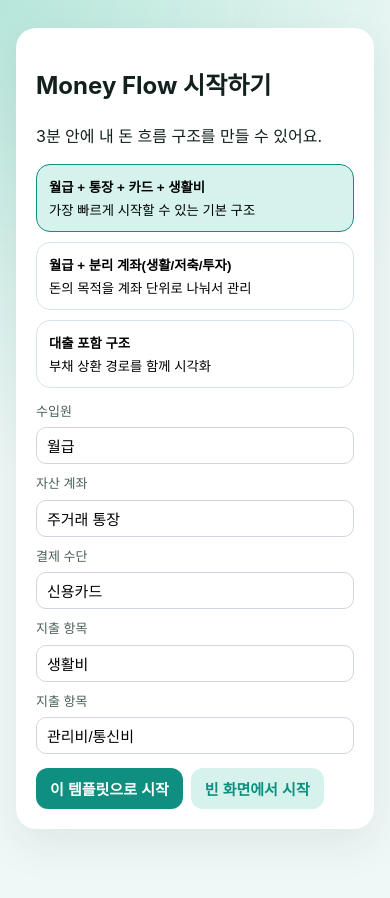
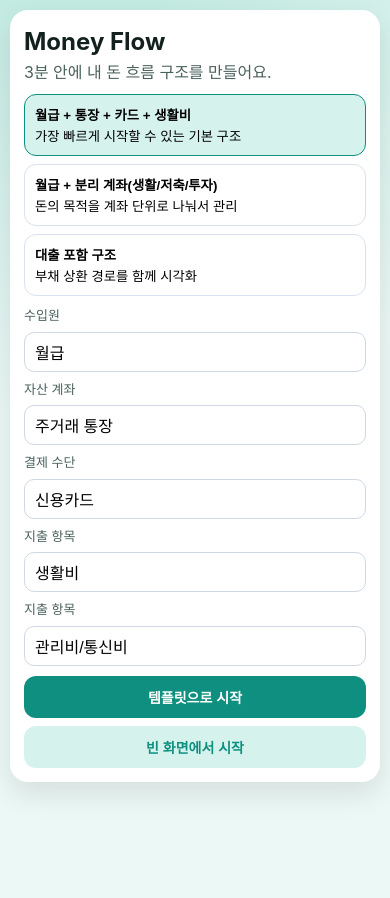
Before and after one commit to yapyeongdong-pedri/moneyflow_appintoss, a React (Vite) app: page / in a window 390 px wide. Shown: the top 898 px of the page. Built offline with nearby package versions, Linux system fonts and the light colour scheme; what reactflow would draw is missing.

Commit message:
feat: redesign app with mobile-first UX layout

```diff
--- a/src/App.tsx
+++ b/src/App.tsx
@@ -1,4 +1,4 @@
-import { useCallback, useEffect, useMemo, useState } from 'react';
+import { type ReactNode, useCallback, useEffect, useMemo, useState } from 'react';
 import ReactFlow, {
   Background,
   Connection,
@@ -12,7 +12,7 @@ import ReactFlow, {
 } from 'reactflow';
 import { BannerAdWrapper } from './ads/BannerAdWrapper';
 import { getBannerAdGroupId } from './ads/adConstants';
-import { templates, createEmptyGraph } from './app/onboarding/templates';
+import { createEmptyGraph, templates } from './app/onboarding/templates';
 import { exportGraphPng, shareGraph } from './app/share/share';
 import {
   addEdge,
@@ -70,9 +70,7 @@ function FlowShapeNode(props: NodeProps<FlowNodeData>) {
   );
 }
 
-const nodeTypes = {
-  flowShape: FlowShapeNode
-};
+const nodeTypes = { flowShape: FlowShapeNode };
 
 function Onboarding({ onComplete }: { onComplete: (graph: FlowGraph) => void }) {
   const [selectedTemplateId, setSelectedTemplateId] = useState<string>(templates[0].id);
@@ -95,15 +93,11 @@ function Onboarding({ onComplete }: { onComplete: (graph: FlowGraph) => void })
     onComplete(graph);
   };
 
-  const startEmpty = () => {
-    onComplete(createEmptyGraph());
-  };
-
   return (
     <section className="onboarding">
-      <h1>Money Flow 시작하기</h1>
-      <p>3분 안에 내 돈 흐름 구조를 만들 수 있어요.</p>
-      <div className="template-grid">
+      <h1>Money Flow</h1>
+      <p className="muted">3분 안에 내 돈 흐름 구조를 만들어요.</p>
+      <div className="template-list">
         {templates.map((template) => (
           <button
             key={template.id}
@@ -116,7 +110,7 @@ function Onboarding({ onComplete }: { onComplete: (graph: FlowGraph) => void })
           </button>
         ))}
       </div>
-      <div className="rename-grid">
+      <div className="rename-list">
         {preview.nodes.map((node) => (
           <label key={node.id}>
             {NODE_TYPE_LABEL[node.type]}
@@ -130,9 +124,9 @@ function Onboarding({ onComplete }: { onComplete: (graph: FlowGraph) => void })
       </div>
       <div className="onboarding-actions">
         <button type="button" className="btn btn-primary" onClick={startTemplate}>
-          이 템플릿으로 시작
+          템플릿으로 시작
         </button>
-        <button type="button" className="btn btn-weak" onClick={startEmpty}>
+        <button type="button" className="btn btn-weak" onClick={() => onComplete(createEmptyGraph())}>
           빈 화면에서 시작
         </button>
       </div>
@@ -145,19 +139,46 @@ type Selection =
   | { kind: 'edge'; value: FlowEdge }
   | { kind: 'none' };
 
+function BottomSheet({
+  open,
+  title,
+  onClose,
+  children
+}: {
+  open: boolean;
+  title: string;
+  onClose: () => void;
+  children: ReactNode;
+}) {
+  if (!open) return null;
+  return (
+    <div className="sheet-overlay" role="presentation" onClick={onClose}>
+      <section className="sheet" role="dialog" aria-modal="true" onClick={(event) => event.stopPropagation()}>
+        <header className="sheet-header">
+          <strong>{title}</strong>
+          <button type="button" className="btn btn-weak" onClick={onClose}>
+            닫기
+          </button>
+        </header>
+        <div className="sheet-body">{children}</div>
+      </section>
+    </div>
+  );
+}
+
 function AppBody() {
   const [history, setHistory] = useState<GraphHistoryState | null>(null);
   const [selection, setSelection] = useState<Selection>({ kind: 'none' });
   const [newNodeName, setNewNodeName] = useState('');
   const [newNodeType, setNewNodeType] = useState<NodeType>('expense_category');
   const [message, setMessage] = useState('');
+  const [composerOpen, setComposerOpen] = useState(false);
+  const [detailOpen, setDetailOpen] = useState(false);
   const [deleteConfirm, setDeleteConfirm] = useState(false);
 
   useEffect(() => {
     const loaded = loadGraph();
-    if (loaded) {
-      setHistory(createHistory(loaded));
-    }
+    if (loaded) setHistory(createHistory(loaded));
   }, []);
 
   useEffect(() => {
@@ -190,10 +211,6 @@ function AppBody() {
     }));
   }, [graph]);
 
-  const initFromTemplateNodes = (graphToStart: FlowGraph) => {
-    setHistory(createHistory(graphToStart));
-  };
-
   const cycleTheme = () => {
     if (!history) return;
     const order: ThemeName[] = ['calm-mint', 'deep-ocean', 'warm-sand'];
@@ -208,11 +225,12 @@ function AppBody() {
       const next = addNode(history, {
         type: newNodeType,
         name: newNodeName,
-        x: 120 + Math.round(Math.random() * 300),
-        y: 120 + Math.round(Math.random() * 200)
+        x: 120 + Math.round(Math.random() * 240),
+        y: 100 + Math.round(Math.random() * 320)
       });
       setHistory(next);
       setNewNodeName('');
+      setComposerOpen(false);
       setMessage('노드를 추가했어요.');
     } catch (error) {
       setMessage((error as Error).message);
@@ -268,7 +286,7 @@ function AppBody() {
   if (!history) {
     return (
       <main className="app-shell theme-calm-mint">
-        <Onboarding onComplete={initFromTemplateNodes} />
+        <Onboarding onComplete={(graphToStart) => setHistory(createHistory(graphToStart))} />
       </main>
     );
   }
@@ -276,16 +294,16 @@ function AppBody() {
   return (
     <main className={`app-shell ${themeClass}`}>
       <header className="topbar">
-        <div>
+        <div className="brand">
           <h1>Money Flow</h1>
-          <p className="env-badge">{env.toUpperCase()}</p>
+          <span className="env-badge">{env.toUpperCase()}</span>
         </div>
         <div className="top-actions">
           <button type="button" className="btn btn-weak" onClick={cycleTheme}>
-            테마: {THEMES[history.present.settings.theme].title}
+            테마
           </button>
           <button type="button" className="btn btn-weak" onClick={handleExport}>
-            PNG 저장
+            PNG
           </button>
           <button type="button" className="btn btn-primary" onClick={handleShare}>
             공유
@@ -293,8 +311,7 @@ function AppBody() {
         </div>
       </header>
 
-      <section className="layout">
-        <div className="canvas-wrap" id="flow-canvas">
+      <section className="canvas-wrap" id="flow-canvas">
         <ReactFlow
           nodes={rfNodes}
           edges={rfEdges}
@@ -302,12 +319,16 @@ function AppBody() {
           onConnect={onConnect}
           onNodeClick={(_, node) => {
             const selected = history.present.nodes.find((item) => item.id === node.id);
-              if (selected) setSelection({ kind: 'node', value: selected });
+            if (!selected) return;
+            setSelection({ kind: 'node', value: selected });
+            setDetailOpen(true);
           }}
           onNodeDragStop={(_, node) => applyNodePosition(node.id, node.position.x, node.position.y)}
           onEdgeClick={(_, edge) => {
             const selected = history.present.edges.find((item) => item.id === edge.id);
-              if (selected) setSelection({ kind: 'edge', value: selected });
+            if (!selected) return;
+            setSelection({ kind: 'edge', value: selected });
+            setDetailOpen(true);
           }}
           fitView
         >
@@ -315,8 +336,30 @@ function AppBody() {
           <MiniLegend />
           <Controls />
         </ReactFlow>
-          <section className="composer">
-            <h3>빠른 추가</h3>
+      </section>
+
+      <div className="fab-dock">
+        <button type="button" className="btn btn-weak" onClick={() => setHistory(undo(history))}>
+          실행취소
+        </button>
+        <button type="button" className="btn btn-weak" onClick={() => setHistory(redo(history))}>
+          다시실행
+        </button>
+        <button type="button" className="btn btn-primary" onClick={() => setComposerOpen(true)}>
+          노드 추가
+        </button>
+        <button
+          type="button"
+          className="btn btn-weak"
+          disabled={selection.kind === 'none'}
+          onClick={() => setDetailOpen(true)}
+        >
+          선택 상세
+        </button>
+      </div>
+
+      <BottomSheet open={composerOpen} title="빠른 노드 추가" onClose={() => setComposerOpen(false)}>
+        <div className="sheet-form">
           <label>
             타입
             <select value={newNodeType} onChange={(event) => setNewNodeType(event.target.value as NodeType)}>
@@ -332,30 +375,21 @@ function AppBody() {
             <input
               value={newNodeName}
               onChange={(event) => setNewNodeName(event.target.value)}
+              placeholder="예: 생활비 통장"
               maxLength={30}
-                placeholder="예: 카카오뱅크 생활비 통장"
             />
           </label>
           <button type="button" className="btn btn-primary" onClick={handleAddNode}>
-              노드 추가
-            </button>
-            <div className="undo-redo">
-              <button type="button" className="btn btn-weak" onClick={() => setHistory(undo(history))}>
-                실행취소
-              </button>
-              <button type="button" className="btn btn-weak" onClick={() => setHistory(redo(history))}>
-                다시실행
+            추가
           </button>
         </div>
-          </section>
-        </div>
+      </BottomSheet>
 
-        <aside className="panel">
-          <h3>상세 패널</h3>
-          {selection.kind === 'none' && <p>노드나 연결선을 누르면 상세 정보가 보여요.</p>}
+      <BottomSheet open={detailOpen && selection.kind !== 'none'} title="선택 상세" onClose={() => setDetailOpen(false)}>
+        {selection.kind === 'none' && <p className="muted">노드나 연결선을 눌러 선택해 주세요.</p>}
 
         {selection.kind === 'node' && (
-            <div className="detail-card">
+          <div className="sheet-form">
             <p>타입: {NODE_TYPE_LABEL[selection.value.type]}</p>
             <label>
               이름
@@ -367,7 +401,6 @@ function AppBody() {
                 }}
               />
             </label>
-              <div className="panel-actions">
             <button
               type="button"
               className="btn btn-primary"
@@ -375,7 +408,8 @@ function AppBody() {
                 try {
                   const next = updateNode(history, selection.value.id, { name: selection.value.name });
                   setHistory(next);
-                      setMessage('노드 정보를 저장했어요.');
+                  setMessage('노드를 저장했어요.');
+                  setDetailOpen(false);
                 } catch (error) {
                   setMessage((error as Error).message);
                 }
@@ -384,12 +418,11 @@ function AppBody() {
               저장
             </button>
             <button type="button" className="btn btn-danger" onClick={() => setDeleteConfirm(true)}>
-                  삭제
+              노드 삭제
             </button>
-              </div>
             {deleteConfirm && (
               <div className="confirm-box">
-                  <p>연결된 엣지도 함께 삭제됩니다.</p>
+                <p>연결된 엣지도 함께 삭제돼요.</p>
                 <button
                   type="button"
                   className="btn btn-danger"
@@ -397,6 +430,7 @@ function AppBody() {
                     setHistory(removeNode(history, selection.value.id));
                     setSelection({ kind: 'none' });
                     setDeleteConfirm(false);
+                    setDetailOpen(false);
                   }}
                 >
                   삭제 진행
@@ -410,10 +444,10 @@ function AppBody() {
         )}
 
         {selection.kind === 'edge' && (
-            <div className="detail-card">
+          <div className="sheet-form">
             <p>타입: {EDGE_TYPE_LABEL[selection.value.type]}</p>
-              <p>
-                유효 연결:
+            <p className="muted">
+              연결 규칙:
               {(() => {
                 const source = history.present.nodes.find((node) => node.id === selection.value.sourceId);
                 const target = history.present.nodes.find((node) => node.id === selection.value.targetId);
@@ -455,7 +489,6 @@ function AppBody() {
                 }
               />
             </label>
-              <div className="panel-actions">
             <button
               type="button"
               className="btn btn-primary"
@@ -468,7 +501,8 @@ function AppBody() {
                       active: selection.value.active
                     })
                   );
-                      setMessage('엣지 정보를 저장했어요.');
+                  setMessage('엣지를 저장했어요.');
+                  setDetailOpen(false);
                 } catch (error) {
                   setMessage((error as Error).message);
                 }
@@ -482,15 +516,14 @@ function AppBody() {
               onClick={() => {
                 setHistory(removeEdge(history, selection.value.id));
                 setSelection({ kind: 'none' });
+                setDetailOpen(false);
               }}
             >
-                  삭제
+              엣지 삭제
             </button>
           </div>
-            </div>
         )}
-        </aside>
-      </section>
+      </BottomSheet>
 
       {message && <div className="toast">{message}</div>}
 
--- a/src/styles.css
+++ b/src/styles.css
@@ -7,130 +7,204 @@
   box-sizing: border-box;
 }
 
+html,
+body,
+#root {
+  margin: 0;
+  width: 100%;
+  min-height: 100%;
+}
+
 body {
-  margin: 0;
-  background: #f7fafc;
-  color: #13161a;
+  background: #f4f6fa;
+  color: #111827;
 }
 
 .app-shell {
   min-height: 100dvh;
   display: flex;
   flex-direction: column;
-  background: radial-gradient(circle at 0% 0%, var(--bg-soft), transparent 45%), linear-gradient(180deg, var(--bg-main), var(--bg-main));
+  padding-bottom: calc(220px + env(safe-area-inset-bottom));
+  background: radial-gradient(circle at 20% -20%, var(--bg-soft), transparent 50%), var(--bg-main);
   color: var(--text-primary);
-  padding-bottom: 108px;
 }
 
 .theme-calm-mint {
-  --bg-main: #eff8f6;
-  --bg-soft: #b6e6da;
+  --bg-main: #ecf8f5;
+  --bg-soft: #aee4d8;
   --panel: #ffffff;
   --accent: #0f8f7f;
   --accent-weak: #d6f2ec;
-  --text-primary: #12211e;
-  --text-muted: #49605a;
+  --text-primary: #13211e;
+  --text-muted: #4b615c;
   --danger: #d14343;
 }
 
 .theme-deep-ocean {
-  --bg-main: #ecf3fb;
-  --bg-soft: #b7d4f7;
+  --bg-main: #edf4fc;
+  --bg-soft: #b8d5f7;
   --panel: #ffffff;
-  --accent: #1e5ea9;
+  --accent: #1f5ea9;
   --accent-weak: #dce9fb;
-  --text-primary: #14263e;
-  --text-muted: #50657f;
-  --danger: #c23939;
+  --text-primary: #162740;
+  --text-muted: #5a6f86;
+  --danger: #c53a3a;
 }
 
 .theme-warm-sand {
-  --bg-main: #fdf6ed;
-  --bg-soft: #f7ddbc;
+  --bg-main: #fdf5eb;
+  --bg-soft: #f6dab6;
   --panel: #ffffff;
-  --accent: #b66522;
-  --accent-weak: #fbead7;
-  --text-primary: #3d2b1e;
-  --text-muted: #6e5746;
-  --danger: #b93535;
+  --accent: #b76521;
+  --accent-weak: #fbe9d4;
+  --text-primary: #3d2a1d;
+  --text-muted: #6d5947;
+  --danger: #be3535;
 }
 
 .topbar {
+  position: sticky;
+  top: 0;
+  z-index: 20;
   display: flex;
+  align-items: center;
   justify-content: space-between;
-  align-items: flex-start;
-  gap: 12px;
-  padding: 16px;
+  gap: 8px;
+  padding: 10px 12px;
+  backdrop-filter: blur(8px);
+  background: rgba(255, 255, 255, 0.78);
+  border-bottom: 1px solid rgba(0, 0, 0, 0.06);
+}
+
+.brand {
+  display: flex;
+  flex-direction: column;
+  gap: 3px;
 }
 
 .topbar h1 {
   margin: 0;
-  font-size: 26px;
+  font-size: 19px;
+  line-height: 1.2;
 }
 
 .env-badge {
   display: inline-flex;
-  margin: 6px 0 0;
+  align-self: flex-start;
+  border-radius: 999px;
   padding: 2px 8px;
-  border-radius: 999px;
-  font-size: 12px;
+  font-size: 11px;
   color: var(--accent);
   background: var(--accent-weak);
 }
 
 .top-actions {
   display: flex;
-  gap: 8px;
-  flex-wrap: wrap;
-  justify-content: flex-end;
-}
-
-.layout {
-  display: grid;
-  grid-template-columns: minmax(0, 1fr) 320px;
-  gap: 12px;
-  padding: 0 16px;
+  gap: 6px;
 }
 
 .canvas-wrap {
-  position: relative;
-  height: calc(100dvh - 220px);
-  min-height: 560px;
-  border-radius: 20px;
+  flex: 1;
+  margin: 10px 10px 0;
+  border-radius: 18px;
   overflow: hidden;
   background: var(--panel);
-  box-shadow: 0 16px 44px rgba(20, 34, 56, 0.08);
+  box-shadow: 0 12px 28px rgba(17, 24, 39, 0.1);
+  min-height: calc(100dvh - 310px);
 }
 
-.panel {
-  background: var(--panel);
-  border-radius: 20px;
-  padding: 16px;
-  box-shadow: 0 16px 44px rgba(20, 34, 56, 0.08);
+.legend {
+  position: absolute;
+  left: 8px;
+  bottom: 8px;
+  z-index: 8;
+  font-size: 11px;
+  border-radius: 10px;
+  padding: 6px 8px;
+  background: rgba(255, 255, 255, 0.88);
+  border: 1px solid rgba(0, 0, 0, 0.06);
 }
 
-.panel h3 {
-  margin-top: 0;
+.legend ul {
+  margin: 4px 0 0;
+  padding-left: 14px;
 }
 
-.detail-card,
-.composer {
+.fab-dock {
+  position: fixed;
+  left: 10px;
+  right: 10px;
+  bottom: calc(114px + env(safe-area-inset-bottom));
+  z-index: 18;
+  display: grid;
+  grid-template-columns: 1fr 1fr;
+  gap: 8px;
+}
+
+.btn {
+  border: none;
+  border-radius: 12px;
+  font-size: 14px;
+  font-weight: 700;
+  padding: 11px 12px;
+  cursor: pointer;
+}
+
+.btn:disabled {
+  opacity: 0.45;
+  cursor: not-allowed;
+}
+
+.btn-primary {
+  color: #fff;
+  background: var(--accent);
+}
+
+.btn-weak {
+  color: var(--accent);
+  background: var(--accent-weak);
+}
+
+.btn-danger {
+  color: #fff;
+  background: var(--danger);
+}
+
+.sheet-overlay {
+  position: fixed;
+  inset: 0;
+  z-index: 30;
+  background: rgba(0, 0, 0, 0.35);
+  display: flex;
+  align-items: flex-end;
+}
+
+.sheet {
+  width: 100%;
+  border-radius: 18px 18px 0 0;
+  background: #fff;
+  max-height: min(74dvh, 640px);
+  display: flex;
+  flex-direction: column;
+}
+
+.sheet-header {
+  display: flex;
+  align-items: center;
+  justify-content: space-between;
+  padding: 12px;
+  border-bottom: 1px solid #e7edf3;
+}
+
+.sheet-body {
+  overflow: auto;
+  padding: 12px;
+}
+
+.sheet-form {
   display: flex;
   flex-direction: column;
   gap: 10px;
-}
-
-.composer {
-  position: absolute;
-  right: 10px;
-  bottom: 10px;
-  width: min(280px, calc(100% - 20px));
-  z-index: 5;
-  background: rgba(255, 255, 255, 0.92);
-  border: 1px solid rgba(20, 34, 56, 0.08);
-  backdrop-filter: blur(8px);
-  border-radius: 16px;
-  padding: 12px;
 }
 
 label {
@@ -143,41 +217,10 @@ label {
 
 input,
 select {
-  border: 1px solid #cfd6df;
+  border: 1px solid #cfd8e3;
   border-radius: 10px;
-  padding: 9px 10px;
-  font-size: 15px;
-}
-
-.panel-actions,
-.undo-redo,
-.onboarding-actions {
-  display: flex;
-  gap: 8px;
-}
-
-.btn {
-  border: none;
-  border-radius: 12px;
-  padding: 10px 14px;
-  font-size: 15px;
-  font-weight: 600;
-  cursor: pointer;
-}
-
-.btn-primary {
-  background: var(--accent);
-  color: #fff;
-}
-
-.btn-weak {
-  background: var(--accent-weak);
-  color: var(--accent);
-}
-
-.btn-danger {
-  background: var(--danger);
-  color: #fff;
+  padding: 10px;
+  font-size: 16px;
 }
 
 .switch-row {
@@ -186,17 +229,63 @@ select {
   justify-content: space-between;
 }
 
+.confirm-box {
+  border: 1px solid #f3c2c2;
+  border-radius: 10px;
+  background: #fff4f4;
+  padding: 10px;
+  display: flex;
+  flex-direction: column;
+  gap: 8px;
+}
+
+.toast {
+  position: fixed;
+  left: 50%;
+  transform: translateX(-50%);
+  bottom: calc(188px + env(safe-area-inset-bottom));
+  z-index: 35;
+  font-size: 13px;
+  color: #fff;
+  background: #111827;
+  border-radius: 999px;
+  padding: 8px 14px;
+}
+
+.bottom-ad {
+  position: fixed;
+  left: 0;
+  right: 0;
+  bottom: 0;
+  z-index: 22;
+  padding: 8px 10px calc(8px + env(safe-area-inset-bottom));
+  background: rgba(255, 255, 255, 0.96);
+  border-top: 1px solid rgba(0, 0, 0, 0.08);
+}
+
+.banner-placeholder {
+  width: 100%;
+  height: 96px;
+  border-radius: 10px;
+  border: 1px dashed #b8c2ce;
+  background: linear-gradient(90deg, #f2f6fc, #eef4ff);
+  color: #6f8094;
+  font-size: 13px;
+  display: grid;
+  place-items: center;
+}
+
 .node-shape {
   display: grid;
   place-items: center;
-  min-width: 112px;
-  min-height: 64px;
-  padding: 12px;
-  font-size: 13px;
+  min-width: 104px;
+  min-height: 58px;
+  padding: 8px;
+  font-size: 12px;
   text-align: center;
   color: #fff;
   background: var(--accent);
-  border: 2px solid rgba(255, 255, 255, 0.5);
+  border: 2px solid rgba(255, 255, 255, 0.48);
 }
 
 .node-circle {
@@ -204,7 +293,7 @@ select {
 }
 
 .node-rounded {
-  border-radius: 20px;
+  border-radius: 18px;
 }
 
 .node-diamond {
@@ -219,85 +308,37 @@ select {
   clip-path: polygon(30% 0, 70% 0, 100% 30%, 100% 70%, 70% 100%, 30% 100%, 0 70%, 0 30%);
 }
 
-.legend {
-  position: absolute;
-  left: 10px;
-  bottom: 10px;
-  z-index: 5;
-  background: rgba(255, 255, 255, 0.92);
-  border-radius: 12px;
-  border: 1px solid rgba(20, 34, 56, 0.08);
-  padding: 8px 10px;
-  font-size: 12px;
+.onboarding {
+  width: calc(100% - 20px);
+  margin: 10px;
+  border-radius: 18px;
+  background: #fff;
+  box-shadow: 0 12px 28px rgba(17, 24, 39, 0.1);
+  padding: 14px;
 }
 
-.legend ul {
-  margin: 6px 0 0;
-  padding-left: 16px;
+.onboarding h1 {
+  margin: 0;
+  font-size: 24px;
 }
 
-.toast {
-  position: fixed;
-  left: 50%;
-  bottom: 120px;
-  transform: translateX(-50%);
-  background: #111827;
-  color: #fff;
-  border-radius: 999px;
-  padding: 8px 14px;
-  font-size: 13px;
-}
-
-.bottom-ad {
-  position: fixed;
-  left: 0;
-  right: 0;
-  bottom: 0;
-  z-index: 10;
-  padding: 8px 10px;
-  border-top: 1px solid rgba(20, 34, 56, 0.1);
-  background: rgba(255, 255, 255, 0.95);
-  backdrop-filter: blur(8px);
-}
-
-.banner-placeholder {
-  height: 96px;
-  width: 100%;
-  border-radius: 10px;
-  border: 1px dashed #b8c2ce;
-  color: #708093;
-  font-size: 13px;
-  display: grid;
-  place-items: center;
-  background: linear-gradient(90deg, #f3f5f8, #eef4ff);
-}
-
-.onboarding {
-  width: min(900px, calc(100% - 32px));
-  margin: 28px auto;
-  background: #fff;
-  border-radius: 20px;
-  padding: 20px;
-  box-shadow: 0 16px 44px rgba(20, 34, 56, 0.08);
-}
-
-.template-grid {
-  margin-top: 14px;
-  display: grid;
-  grid-template-columns: repeat(3, minmax(0, 1fr));
-  gap: 10px;
+.template-list,
+.rename-list {
+  margin-top: 10px;
+  display: flex;
+  flex-direction: column;
+  gap: 8px;
 }
 
 .template-card {
+  text-align: left;
+  border-radius: 12px;
+  border: 1px solid #d9e2ee;
+  background: #fff;
+  padding: 10px;
   display: flex;
   flex-direction: column;
-  gap: 4px;
-  text-align: left;
-  border: 1px solid #d9e2ee;
-  border-radius: 14px;
-  background: #fff;
-  padding: 12px;
-  cursor: pointer;
+  gap: 2px;
 }
 
 .template-card.active {
@@ -305,37 +346,44 @@ select {
   background: var(--accent-weak);
 }
 
-.rename-grid {
-  margin: 14px 0;
-  display: grid;
-  grid-template-columns: repeat(2, minmax(0, 1fr));
-  gap: 10px;
+.onboarding-actions {
+  margin-top: 10px;
+  display: flex;
+  flex-direction: column;
+  gap: 8px;
 }
 
-.confirm-box {
-  margin-top: 8px;
-  border: 1px solid #f3b4b4;
-  border-radius: 10px;
-  background: #fff3f3;
-  padding: 10px;
+.muted {
+  color: var(--text-muted);
+  margin: 0;
 }
 
-@media (max-width: 1024px) {
-  .layout {
-    grid-template-columns: 1fr;
+@media (min-width: 900px) {
+  .app-shell {
+    padding-bottom: calc(170px + env(safe-area-inset-bottom));
   }
 
-  .panel {
-    margin-bottom: 10px;
+  .topbar,
+  .canvas-wrap,
+  .onboarding {
+    width: min(900px, calc(100% - 20px));
+    margin-left: auto;
+    margin-right: auto;
+  }
+
+  .topbar {
+    border-radius: 14px;
+    margin-top: 10px;
   }
 
   .canvas-wrap {
-    height: calc(100dvh - 240px);
-    min-height: 520px;
+    min-height: 650px;
   }
 
-  .template-grid,
-  .rename-grid {
-    grid-template-columns: 1fr;
+  .fab-dock {
+    left: 50%;
+    transform: translateX(-50%);
+    width: min(900px, calc(100% - 20px));
+    grid-template-columns: repeat(4, 1fr);
   }
 }
```
Lines whose indentation alone changed are shown as unchanged.
